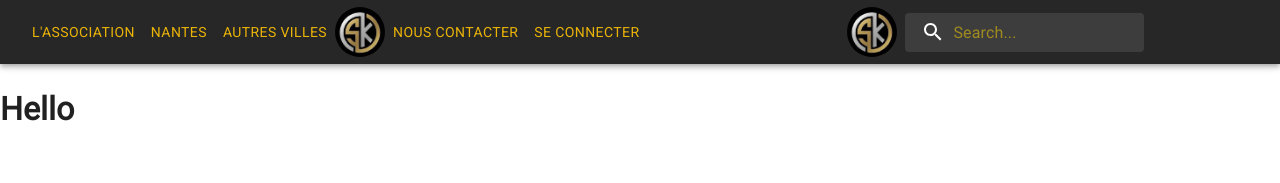
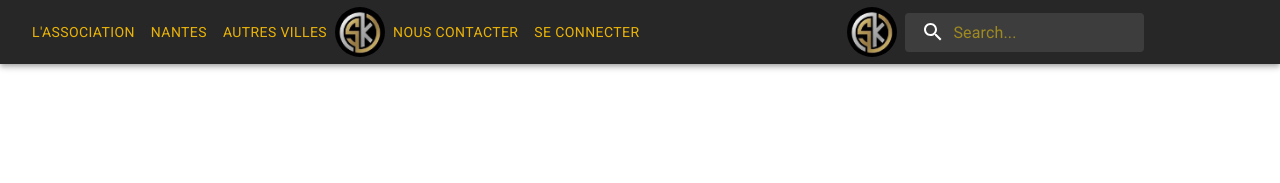
Before and after one commit to mpardal/Sensation_Kizomba, a Next.js app: page / in a window 1280 px wide. Shown: the top 183 px of the page. Built offline with nearby package versions, Linux system fonts and the light colour scheme.

Commit message:
add container

```diff
--- a/src/pages/index.tsx
+++ b/src/pages/index.tsx
@@ -1,18 +1,12 @@
-import type { NextPage } from 'next'
 import React from 'react'
-import Head from 'next/head'
-import Image from 'next/image'
-import styles from '../styles/Home.module.css'
-import { AppBar, Button, Toolbar } from '@mui/material'
 import Menu from './menu'
-import Welcome from './Welcome'
+import cx from 'classnames'
 
 const Home = () => {
   return (
-    <>
+    <div className={cx('xl:container', 'xl:mx-auto')}>
       <Menu />
-      <Welcome />
-    </>
+    </div>
   )
 }
 
--- a/src/pages/welcome.tsx
+++ /dev/null
@@ -1,7 +0,0 @@
-import React from 'react'
-
-const Welcome = () => {
-  return <h1>Hello</h1>
-}
-
-export default Welcome
```
